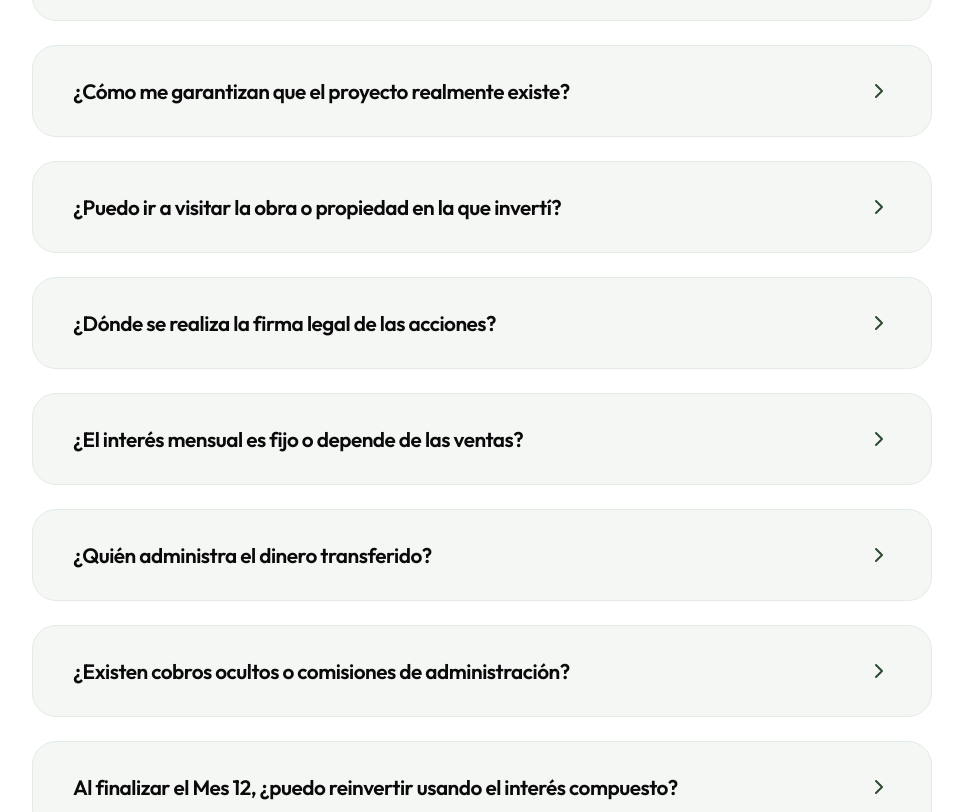
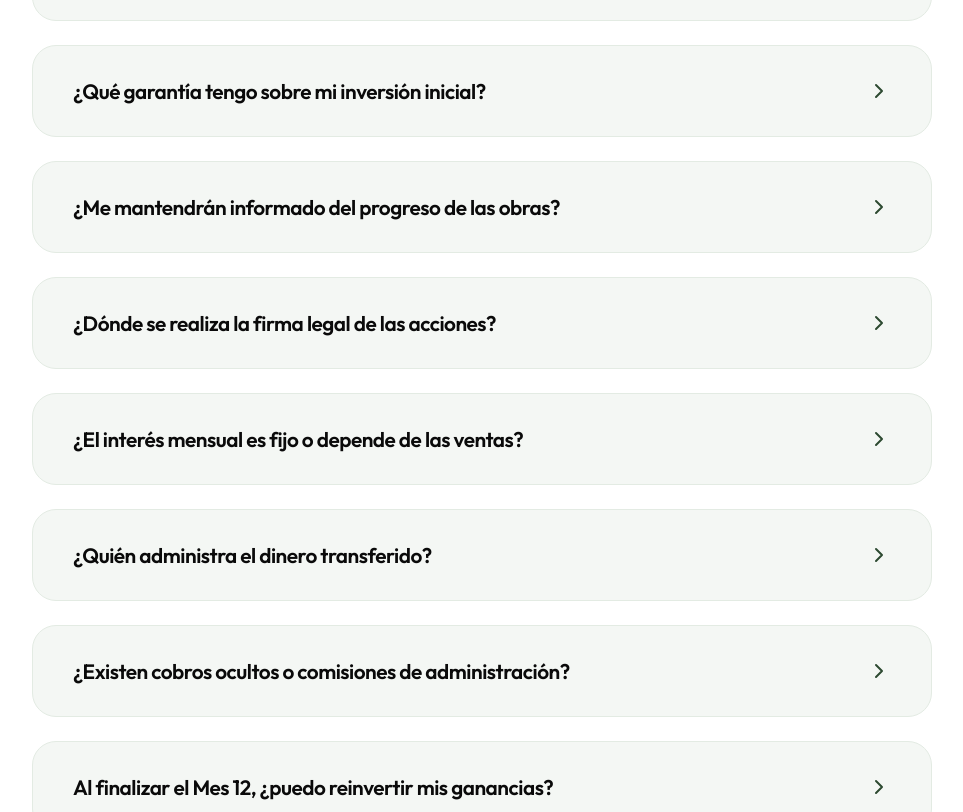
Before and after one commit to Rentapro/CrowdIn, a React (Vite) app: page / in a window 1280 px wide. Shown: the part 5993-6805 px from the top of the page, without its empty margins (158-1121 px from the left). Built offline with nearby package versions, Linux system fonts and the light colour scheme.

Commit message:
fix: correcion de FAQs para reflejar el modelo operativo real de fondo de adquisicion

```diff
--- a/src/App.jsx
+++ b/src/App.jsx
@@ -16,13 +16,13 @@ function App() {
     { q: "¿El pago de impuestos recae sobre mi flujo mensual?", a: "Las estructuras se diseñan según normativa de rentas de capital mobiliario. Entregamos los certificados correspondientes en la Operación Renta anual. Es el inversor quien declara su incremento patrimonial en su global complementario." },
     { q: "¿Puedo retirar mi capital antes del Mes 12?", a: "El ciclo mínimo de bloqueo son 12 meses, ya que los fondos se materializan en hormigón y proyectos reales de flipping. La ventana de rescate se abre exclusivamente al cumplir el ciclo anual, donde puedes solicitar el pago Bullet o renovar." },
     { q: "¿En qué tipo de propiedades invierte mi capital?", a: "Nos enfocamos en operaciones de 'Flipping' (compra, remodelación y venta) en zonas de alta demanda urbana, además de desarrollo de micro-barrios privados. Invertimos en activos de rápida liquidez con tasación comercial comprobada." },
-    { q: "¿Cómo me garantizan que el proyecto realmente existe?", a: "Transparencia radical. Antes de firmar, compartimos la carpeta legal del proyecto: Rol de avalúo, escrituras de compraventa de la matriz, planos aprobados y cronograma de obra." },
-    { q: "¿Puedo ir a visitar la obra o propiedad en la que invertí?", a: "Por supuesto. Nuestros socios capitalistas (tramos Avanzado en adelante) tienen línea directa con el equipo de obra y pueden coordinar visitas técnicas para verificar el avance físico de su inversión." },
+    { q: "¿Qué garantía tengo sobre mi inversión inicial?", a: "Tu capital ingresa a una Sociedad por Acciones (SpA) diseñada específicamente como vehículo de adquisición. Primero levantamos el capital estructurado y luego la SpA ejecuta la compra del activo inmobiliario matriz, manteniendo el capital societario blindado bajo mandato legal." },
+    { q: "¿Me mantendrán informado del progreso de las obras?", a: "Sí. Durante la fase inicial de levantamiento, la operación es administrativa. Una vez adquirido el activo y comenzada la fase de obra, enviamos reportes digitales de avance a nuestros accionistas. Por seguridad y eficiencia logística, no realizamos visitas a terreno." },
     { q: "¿Dónde se realiza la firma legal de las acciones?", a: "Todo el proceso notarial se realiza mediante firma presencial en Notaría o a través de plataformas certificadas de Firma Electrónica Avanzada (ej. Autentia), con plena validez legal." },
     { q: "¿El interés mensual es fijo o depende de las ventas?", a: "Es 100% fijo y contractual. A diferencia del crowdfunding de utilidades, tú no asumes el riesgo comercial de la venta final. Nosotros pagamos tu flujo mensual con nuestro capital de trabajo mientras la obra madura." },
     { q: "¿Quién administra el dinero transferido?", a: "Los fondos ingresan directamente a la cuenta corriente institucional de la Sociedad por Acciones (SpA) que desarrolla el proyecto. No utilizamos brokers ni intermediarios que diluyan el capital." },
     { q: "¿Existen cobros ocultos o comisiones de administración?", a: "Cero. El retorno que ves en el simulador es exactamente el flujo neto que cae en tu cuenta. CrowdIn asume los gastos operacionales, notariales y de estructuración legal." },
-    { q: "Al finalizar el Mes 12, ¿puedo reinvertir usando el interés compuesto?", a: "Esa es la estrategia institucional por excelencia. Al término del contrato, puedes optar por no retirar el pago Bullet y 'rolearlo' junto a tus ganancias hacia un nuevo proyecto, saltando a tramos de rentabilidad mayores." },
+    { q: "Al finalizar el Mes 12, ¿puedo reinvertir mis ganancias?", a: "Al cierre del ciclo, ejecutamos el pago Bullet devolviendo tu capital a tu cuenta. Si deseas reinvertir en un nuevo proyecto, deberás adquirir nuevas acciones fijas (ej. $1M, $5M). Dado que nuestras acciones tienen montos cerrados, deberás ajustar tu capital para calzar con el tramo deseado." },
     { q: "¿Qué ocurre si el titular de las acciones fallece?", a: "Las acciones de una SpA son un activo patrimonial heredable. Pasan directamente a la masa hereditaria legal, manteniendo sus derechos a flujo mensual y al pago Bullet intactos." },
     { q: "¿Hay un límite máximo de inversión por persona?", a: "Los cupos por proyecto son limitados para no sobre-apalancar la operación. Sin embargo, para los tramos Institucionales ($100M+), se pueden estructurar pactos exclusivos abarcando múltiples propiedades en paralelo." }
   ];
```
